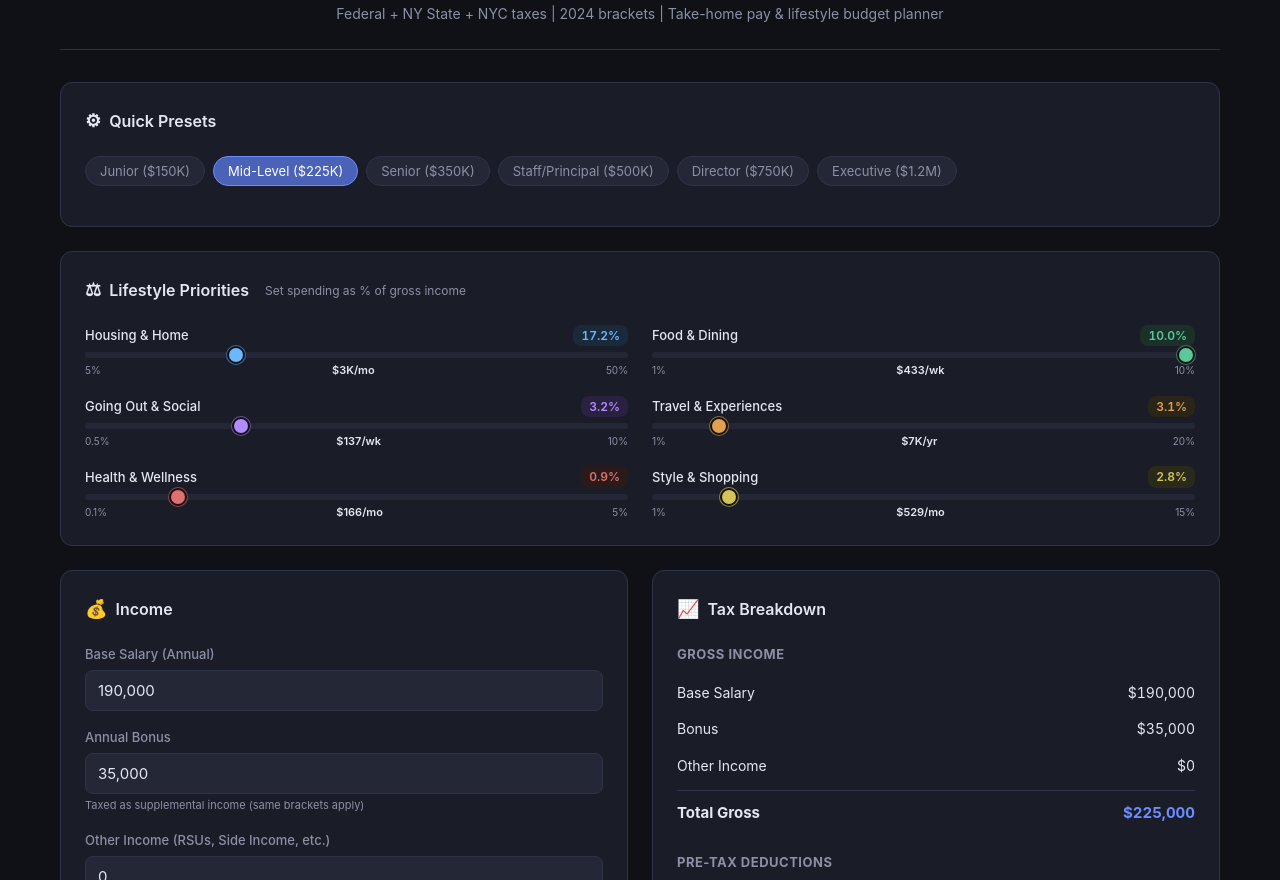
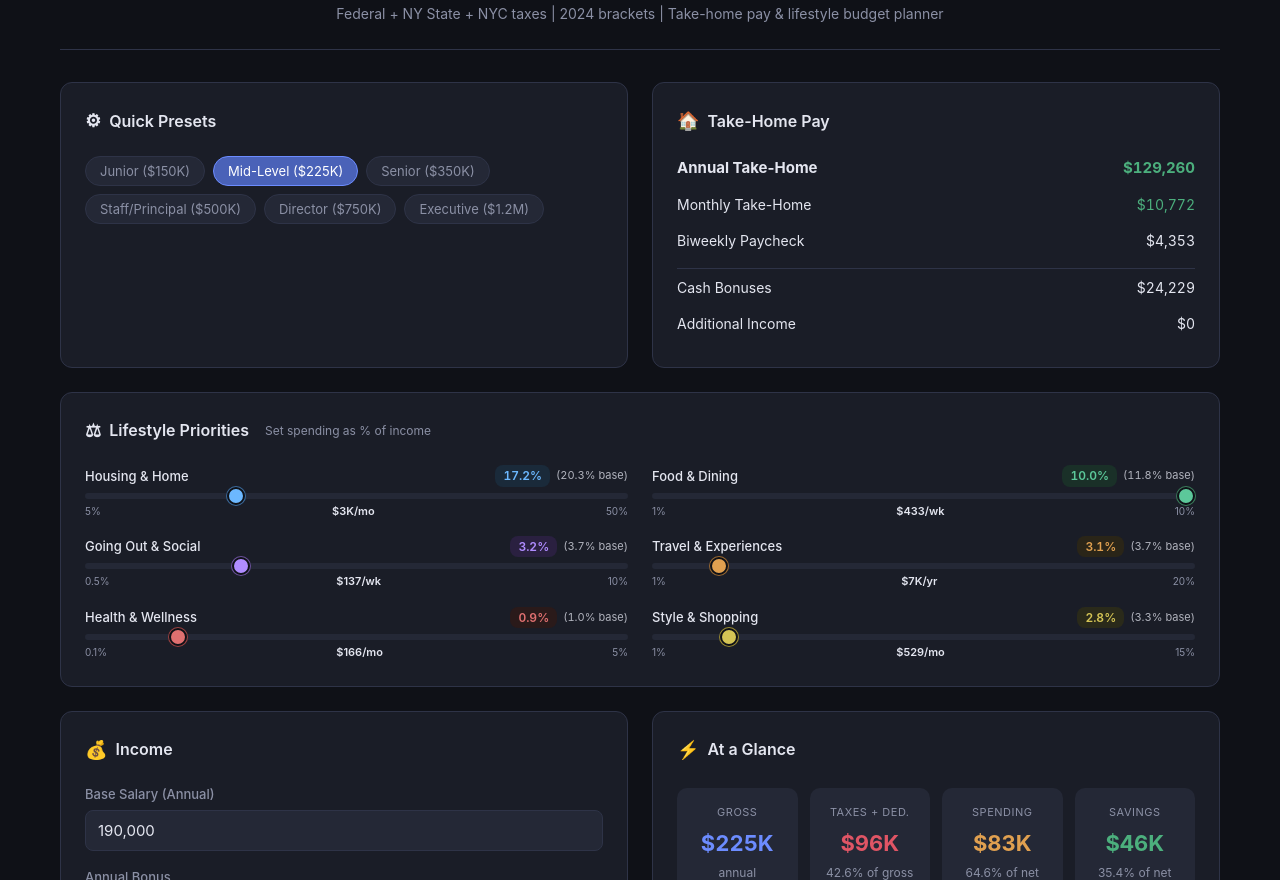
Before and after one commit to KarlTaht/nyc-lifestyle, a plain HTML site: page index.html in a window 1280 px wide. Shown: the part 72-952 px from the top of the page. Drawn offline with Linux system fonts and the light colour scheme.

Commit message:
Reorganize layout and enhance income display
Layout changes:
- Move Quick Presets and Take-Home Pay to top row side-by-side
- Keep Lifestyle Sliders full-width below top row
- Reorder right column: At a Glance → Budget Summary → Tax Breakdown

Slider enhancements:
- Show dual percentages: % of gross and % of base salary
- Improve contrast on base percentage text

Take-Home Pay improvements:
- Biweekly paycheck now based on salary only (excludes bonus)
- Add Cash Bonuses line (bonus after taxes)
- Add Additional Income line (RSUs/investments after taxes)

🤖 Generated with [Claude Code](https://claude.com/claude-code)

Co-Authored-By: Claude Opus 4.5 <noreply@anthropic.com>

```diff
--- a/index.html
+++ b/index.html
@@ -420,11 +420,24 @@ footer {
   gap: 6px;
 }
 
+.slider-pcts {
+  display: flex;
+  gap: 6px;
+  align-items: center;
+}
+
 .slider-label-row .slider-mult {
   font-size: 12px;
   font-weight: 600;
   padding: 1px 8px;
   border-radius: 8px;
+  font-variant-numeric: tabular-nums;
+}
+
+.slider-label-row .slider-base {
+  font-size: 11px;
+  color: var(--text);
+  opacity: 0.75;
   font-variant-numeric: tabular-nums;
 }
 
@@ -588,8 +601,10 @@ footer {
     <p>Federal + NY State + NYC taxes | 2024 brackets | Take-home pay & lifestyle budget planner</p>
   </header>
 
+  <!-- Top Row: Presets + Take-Home -->
+  <div class="grid" style="margin-bottom: 24px;">
     <!-- Presets -->
-  <div class="card full-width" style="margin-bottom: 24px;">
+    <div class="card">
       <h2><span class="icon">&#9881;</span> Quick Presets</h2>
       <div class="presets">
         <button class="preset-btn" onclick="applyPreset('junior', this)">Junior ($150K)</button>
@@ -601,14 +616,40 @@ footer {
       </div>
     </div>
 
+    <!-- Take-Home -->
+    <div class="card">
+      <h2><span class="icon">&#127968;</span> Take-Home Pay</h2>
+      <div class="result-row total" style="border-top: none; margin-top: 0; padding-top: 0;">
+        <span>Annual Take-Home</span>
+        <span class="val positive" id="r-takehome-annual">$0</span>
+      </div>
+      <div class="result-row">
+        <span>Monthly Take-Home</span>
+        <span class="val positive" id="r-takehome-monthly">$0</span>
+      </div>
+      <div class="result-row">
+        <span>Biweekly Paycheck</span>
+        <span class="val" id="r-takehome-biweekly">$0</span>
+      </div>
+      <div class="result-row" style="margin-top: 8px; padding-top: 8px; border-top: 1px solid var(--border);">
+        <span>Cash Bonuses</span>
+        <span class="val" id="r-takehome-bonus">$0</span>
+      </div>
+      <div class="result-row">
+        <span>Additional Income</span>
+        <span class="val" id="r-takehome-other">$0</span>
+      </div>
+    </div>
+  </div>
+
   <!-- Lifestyle Priority Sliders -->
   <div class="card full-width" style="margin-bottom: 24px;">
-    <h2><span class="icon">&#9878;</span> Lifestyle Priorities <span style="font-weight: 400; font-size: 12px; color: var(--text-muted); margin-left: 8px;">Set spending as % of gross income</span></h2>
+    <h2><span class="icon">&#9878;</span> Lifestyle Priorities <span style="font-weight: 400; font-size: 12px; color: var(--text-muted); margin-left: 8px;">Set spending as % of income</span></h2>
     <div class="sliders-grid">
       <div class="slider-group" data-color="blue" data-slider="housing">
         <div class="slider-label-row">
           <label>Housing &amp; Home</label>
-          <span class="slider-mult" id="mult-housing">27.5%</span>
+          <span class="slider-pcts"><span class="slider-mult" id="mult-housing">27.5%</span> <span class="slider-base" id="base-housing">gross</span></span>
         </div>
         <div class="slider-track">
           <input type="range" min="0" max="100" step="1" value="50" id="slider-housing" oninput="onSlider(this)">
@@ -619,7 +660,7 @@ footer {
       <div class="slider-group" data-color="green" data-slider="food">
         <div class="slider-label-row">
           <label>Food &amp; Dining</label>
-          <span class="slider-mult" id="mult-food">5.5%</span>
+          <span class="slider-pcts"><span class="slider-mult" id="mult-food">5.5%</span> <span class="slider-base" id="base-food">gross</span></span>
         </div>
         <div class="slider-track">
           <input type="range" min="0" max="100" step="1" value="50" id="slider-food" oninput="onSlider(this)">
@@ -630,7 +671,7 @@ footer {
       <div class="slider-group" data-color="purple" data-slider="nightlife">
         <div class="slider-label-row">
           <label>Going Out &amp; Social</label>
-          <span class="slider-mult" id="mult-nightlife">5.3%</span>
+          <span class="slider-pcts"><span class="slider-mult" id="mult-nightlife">5.3%</span> <span class="slider-base" id="base-nightlife">gross</span></span>
         </div>
         <div class="slider-track">
           <input type="range" min="0" max="100" step="1" value="50" id="slider-nightlife" oninput="onSlider(this)">
@@ -641,7 +682,7 @@ footer {
       <div class="slider-group" data-color="orange" data-slider="travel">
         <div class="slider-label-row">
           <label>Travel &amp; Experiences</label>
-          <span class="slider-mult" id="mult-travel">10.5%</span>
+          <span class="slider-pcts"><span class="slider-mult" id="mult-travel">10.5%</span> <span class="slider-base" id="base-travel">gross</span></span>
         </div>
         <div class="slider-track">
           <input type="range" min="0" max="100" step="1" value="50" id="slider-travel" oninput="onSlider(this)">
@@ -652,7 +693,7 @@ footer {
       <div class="slider-group" data-color="red" data-slider="health">
         <div class="slider-label-row">
           <label>Health &amp; Wellness</label>
-          <span class="slider-mult" id="mult-health">2.6%</span>
+          <span class="slider-pcts"><span class="slider-mult" id="mult-health">2.6%</span> <span class="slider-base" id="base-health">gross</span></span>
         </div>
         <div class="slider-track">
           <input type="range" min="0" max="100" step="1" value="50" id="slider-health" oninput="onSlider(this)">
@@ -663,7 +704,7 @@ footer {
       <div class="slider-group" data-color="yellow" data-slider="shopping">
         <div class="slider-label-row">
           <label>Style &amp; Shopping</label>
-          <span class="slider-mult" id="mult-shopping">8%</span>
+          <span class="slider-pcts"><span class="slider-mult" id="mult-shopping">8%</span> <span class="slider-base" id="base-shopping">gross</span></span>
         </div>
         <div class="slider-track">
           <input type="range" min="0" max="100" step="1" value="50" id="slider-shopping" oninput="onSlider(this)">
@@ -740,8 +781,61 @@ footer {
 
     <!-- RIGHT COLUMN: Results -->
     <div>
+      <!-- At a Glance -->
+      <div class="card" style="margin-bottom: 24px;">
+        <h2><span class="icon">&#9889;</span> At a Glance</h2>
+        <div class="summary-bar">
+          <div class="summary-stat">
+            <div class="label">Gross</div>
+            <div class="value neutral" id="s-gross">$0</div>
+            <div class="sub">annual</div>
+          </div>
+          <div class="summary-stat">
+            <div class="label">Taxes + Ded.</div>
+            <div class="value" style="color: var(--red);" id="s-taxes">$0</div>
+            <div class="sub" id="s-tax-pct">0%</div>
+          </div>
+          <div class="summary-stat">
+            <div class="label">Spending</div>
+            <div class="value" style="color: var(--orange);" id="s-spending">$0</div>
+            <div class="sub" id="s-spend-pct">0%</div>
+          </div>
+          <div class="summary-stat">
+            <div class="label">Savings</div>
+            <div class="value" id="s-savings">$0</div>
+            <div class="sub" id="s-save-pct">0%</div>
+          </div>
+        </div>
+      </div>
+
+      <!-- Budget Summary -->
+      <div class="card" style="margin-bottom: 24px;">
+        <h2><span class="icon">&#128202;</span> Budget Summary</h2>
+        <div class="result-row">
+          <span>Annual Take-Home</span>
+          <span class="val positive" id="r-budget-income">$0</span>
+        </div>
+        <div id="r-category-breakdown"></div>
+        <div class="result-row total">
+          <span>Total Annual Spending</span>
+          <span class="val negative" id="r-total-spending">$0</span>
+        </div>
+        <div class="result-row total" style="border-top: 2px solid var(--green);">
+          <span id="r-remainder-label">Annual Savings</span>
+          <span class="val" id="r-remainder">$0</span>
+        </div>
+        <div class="result-row">
+          <span id="r-remainder-mo-label">Monthly Savings</span>
+          <span class="val" id="r-remainder-mo">$0</span>
+        </div>
+        <div class="result-row" style="margin-top: 8px;">
+          <span>Savings Rate</span>
+          <span class="val" id="r-savings-rate">0%</span>
+        </div>
+      </div>
+
       <!-- Tax Breakdown -->
-      <div class="card" style="margin-bottom: 24px;">
+      <div class="card">
         <h2><span class="icon">&#128200;</span> Tax Breakdown</h2>
 
         <div class="result-group">
@@ -825,76 +919,6 @@ footer {
 
         <!-- Visual bar chart of deductions -->
         <div class="bar-chart" id="tax-bars"></div>
-      </div>
-
-      <!-- Take-Home -->
-      <div class="card" style="margin-bottom: 24px;">
-        <h2><span class="icon">&#127968;</span> Take-Home Pay</h2>
-        <div class="result-row total" style="border-top: none; margin-top: 0; padding-top: 0;">
-          <span>Annual Take-Home</span>
-          <span class="val positive" id="r-takehome-annual">$0</span>
-        </div>
-        <div class="result-row">
-          <span>Monthly Take-Home</span>
-          <span class="val positive" id="r-takehome-monthly">$0</span>
-        </div>
-        <div class="result-row">
-          <span>Biweekly Paycheck</span>
-          <span class="val" id="r-takehome-biweekly">$0</span>
-        </div>
-      </div>
-
-      <!-- Budget Summary -->
-      <div class="card" style="margin-bottom: 24px;">
-        <h2><span class="icon">&#128202;</span> Budget Summary</h2>
-        <div class="result-row">
-          <span>Annual Take-Home</span>
-          <span class="val positive" id="r-budget-income">$0</span>
-        </div>
-        <div id="r-category-breakdown"></div>
-        <div class="result-row total">
-          <span>Total Annual Spending</span>
-          <span class="val negative" id="r-total-spending">$0</span>
-        </div>
-        <div class="result-row total" style="border-top: 2px solid var(--green);">
-          <span id="r-remainder-label">Annual Savings</span>
-          <span class="val" id="r-remainder">$0</span>
-        </div>
-        <div class="result-row">
-          <span id="r-remainder-mo-label">Monthly Savings</span>
-          <span class="val" id="r-remainder-mo">$0</span>
-        </div>
-        <div class="result-row" style="margin-top: 8px;">
-          <span>Savings Rate</span>
-          <span class="val" id="r-savings-rate">0%</span>
-        </div>
-      </div>
-
-      <!-- Summary Stats -->
-      <div class="card">
-        <h2><span class="icon">&#9889;</span> At a Glance</h2>
-        <div class="summary-bar">
-          <div class="summary-stat">
-            <div class="label">Gross</div>
-            <div class="value neutral" id="s-gross">$0</div>
-            <div class="sub">annual</div>
-          </div>
-          <div class="summary-stat">
-            <div class="label">Taxes + Ded.</div>
-            <div class="value" style="color: var(--red);" id="s-taxes">$0</div>
-            <div class="sub" id="s-tax-pct">0%</div>
-          </div>
-          <div class="summary-stat">
-            <div class="label">Spending</div>
-            <div class="value" style="color: var(--orange);" id="s-spending">$0</div>
-            <div class="sub" id="s-spend-pct">0%</div>
-          </div>
-          <div class="summary-stat">
-            <div class="label">Savings</div>
-            <div class="value" id="s-savings">$0</div>
-            <div class="sub" id="s-save-pct">0%</div>
-          </div>
-        </div>
       </div>
     </div>
   </div>
@@ -985,7 +1009,20 @@ function renderTaxResults(t) {
   // Take-home
   setText('r-takehome-annual', E.fmt(t.takeHome));
   setText('r-takehome-monthly', E.fmt(t.takeHome / 12));
-  setText('r-takehome-biweekly', E.fmt(t.takeHome / 26));
+
+  // Biweekly paycheck from salary only (pre-tax deductions come from paychecks)
+  var salaryAfterPreTax = t.salary - t.totalPreTax;
+  var netRate = t.gross > 0 ? (1 - t.effectiveRate) : 1;
+  var salaryTakeHome = salaryAfterPreTax * netRate;
+  setText('r-takehome-biweekly', E.fmt(salaryTakeHome / 26));
+
+  // Cash bonuses (after taxes)
+  var bonusTakeHome = t.bonus * netRate;
+  setText('r-takehome-bonus', E.fmt(bonusTakeHome));
+
+  // Additional income (RSUs, investments, side income)
+  var otherTakeHome = t.otherIncome * netRate;
+  setText('r-takehome-other', E.fmt(otherTakeHome));
 
   // Tax bar chart
   renderTaxBars(t);
@@ -1201,6 +1238,7 @@ function resetSliders() {
 function updateAllSliderDisplays() {
   var names = Object.keys(E.SLIDER_CONFIG);
   var grossIncome = getGrossIncome();
+  var baseSalary = readField('salary');
 
   for (var i = 0; i < names.length; i++) {
     var name = names[i];
@@ -1210,8 +1248,17 @@ function updateAllSliderDisplays() {
     var sliderValue = parseFloat(slider.value);
     var result = E.computeSliderAmount(name, sliderValue, grossIncome);
 
-    // Update percentage display
+    // Update percentage of gross display
     setText('mult-' + name, (result.percentage * 100).toFixed(1) + '%');
+
+    // Update percentage of base salary display
+    var baseEl = $('base-' + name);
+    if (baseEl && baseSalary > 0) {
+      var basePct = (result.annualAmount / baseSalary) * 100;
+      baseEl.textContent = '(' + basePct.toFixed(1) + '% base)';
+    } else if (baseEl) {
+      baseEl.textContent = 'gross';
+    }
 
     // Update amount display
     var amountEl = $('amount-' + name);
```
Lines whose indentation alone changed are shown as unchanged.
